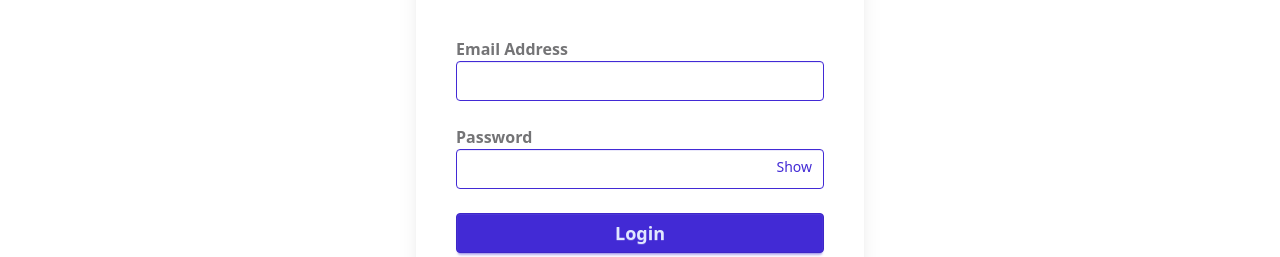
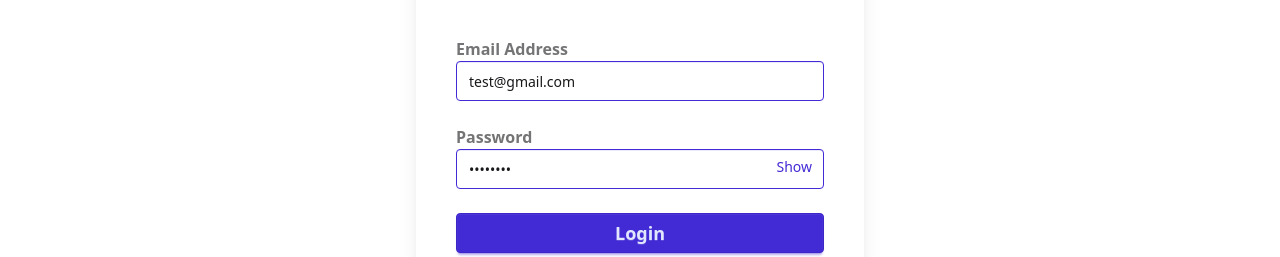
Before and after one commit to chiragaug6/Task-Tracker-Application, a React (Vite) app in the folder Frontend/: page /login in a window 1280 px wide. Shown: the part 195-452 px from the top of the page. Built offline with nearby package versions, Linux system fonts and the light colour scheme.

Commit message:
added prefill test user details to login form

```diff
--- a/Frontend/src/Components/LoginForm.jsx
+++ b/Frontend/src/Components/LoginForm.jsx
@@ -8,7 +8,10 @@ const LoginForm = () => {
   const dispatch = useDispatch();
   const navigate = useNavigate();
 
-  const [formData, setFormData] = useState({ email: "", password: "" });
+  const [formData, setFormData] = useState({
+    email: "test@gmail.com",
+    password: "Test@123",
+  });
   const [errors, setErrors] = useState({});
   const [showPassword, setShowPassword] = useState(false);
   const [loading, setLoading] = useState(false);
```
